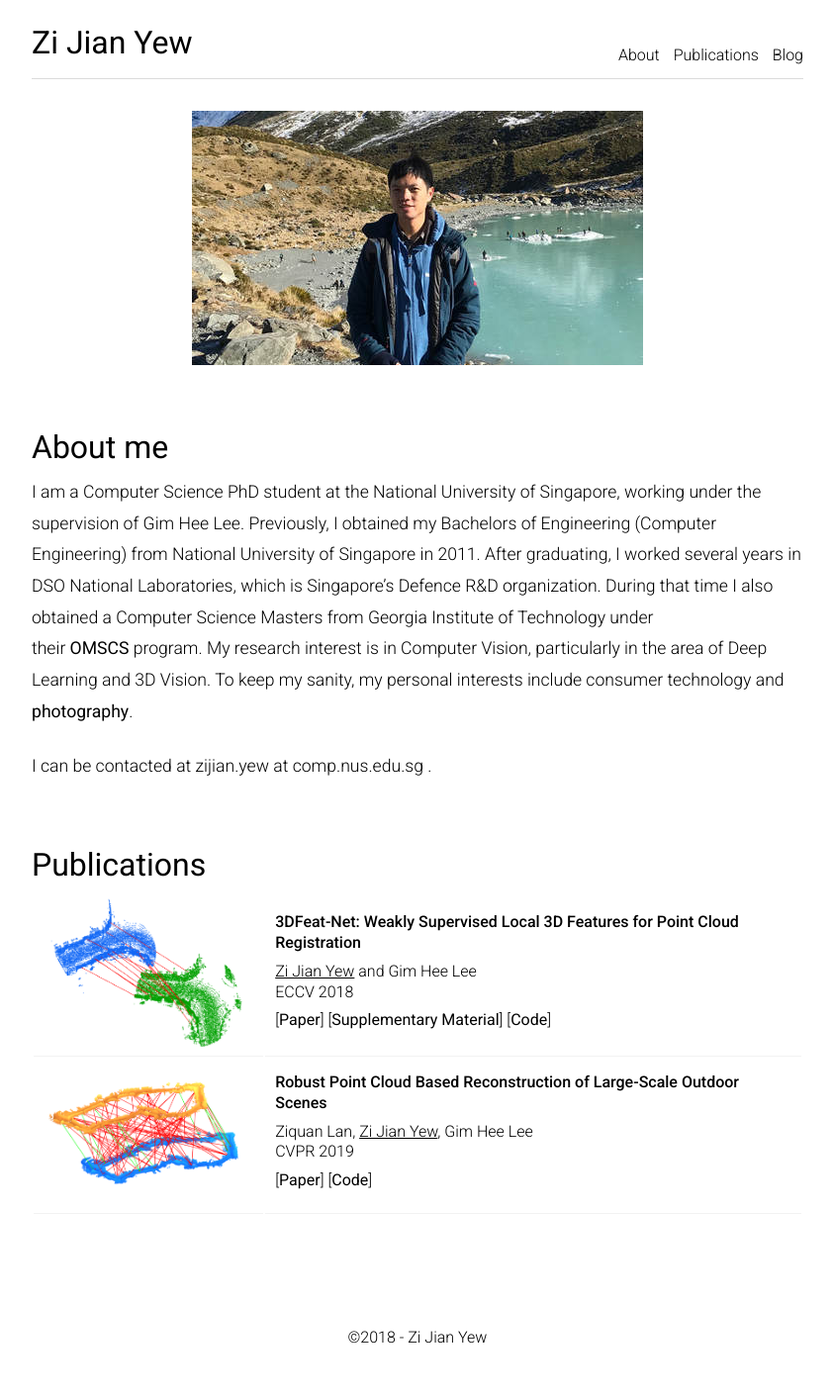
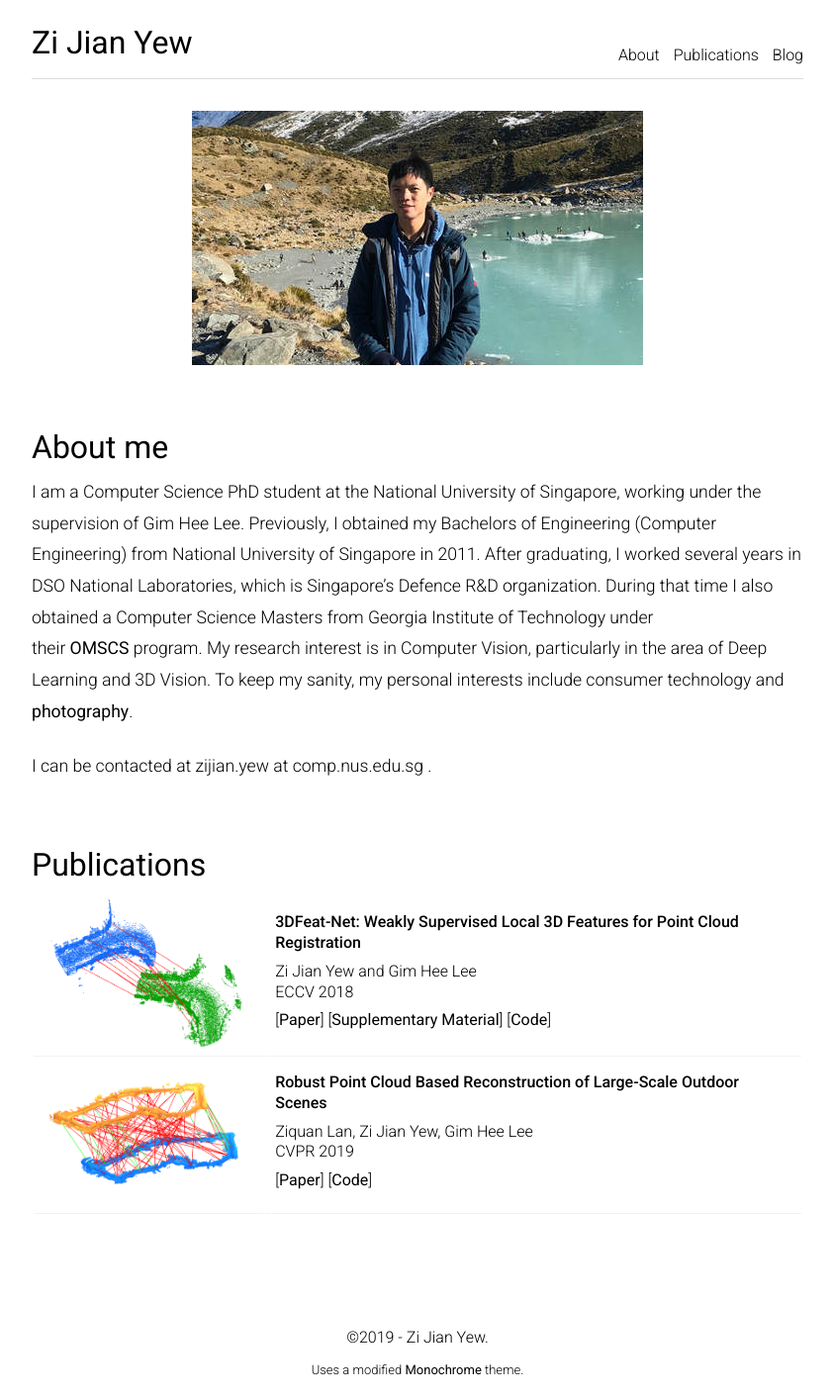
Before and after one commit to yewzijian/yewzijian.github.io, a Jekyll site: the page built from index.md, in a window 1280 px wide. Shown: the whole page at 99% size, without its empty margins (218-1060 px from the left). Built offline with Jekyll 4.4.1, drawn with Linux system fonts in a browser that asks for light colours; before the commit the page ends 1379 px from its top, so only the background shows below that.

Commit message:
Edited acknowledgement to theme used

```diff
--- a/_includes/footer.html
+++ b/_includes/footer.html
@@ -1 +1,6 @@
-<footer><span>&#169;2018 - Zi Jian Yew</span></footer>
+<footer>
+	<span>
+		&#169;2019 - Zi Jian Yew.<br>
+		<font size="-1">Uses a modified <a href="https://github.com/dyutibarma/monochrome">Monochrome</a> theme.</font>
+	</span>
+</footer>
--- a/index.md
+++ b/index.md
@@ -9,7 +9,6 @@ title: Home
 I am a Computer Science PhD student at the National University of Singapore, working under the supervision of Gim Hee Lee.  Previously, I obtained my Bachelors of Engineering (Computer Engineering) from National University of Singapore in 2011. After graduating, I worked several years in DSO National Laboratories, which is Singapore's Defence R&D organization. During that time I also obtained a Computer Science Masters from Georgia Institute of Technology under their [OMSCS](http://www.omscs.gatech.edu) program.  My research interest is in Computer Vision, particularly in the area of Deep Learning and 3D Vision. To keep my sanity, my personal interests include consumer technology and [photography](photography).
 
 <p>I can be contacted at zijian.yew at comp.nus.edu.sg .</p>
-
 ## Publications {#publications}
 <table>
 	<tr>
@@ -21,7 +20,7 @@ I am a Computer Science PhD student at the National University of Singapore, wor
 				3DFeat-Net: Weakly Supervised Local 3D Features for Point Cloud Registration
 			</div>
 			<div class="pub-details">
-				<u>Zi Jian Yew</u> and Gim Hee Lee<br/>
+				Zi Jian Yew and Gim Hee Lee<br/>
 				ECCV 2018
 			</div>
 			<div class="pub-details">
@@ -40,7 +39,7 @@ I am a Computer Science PhD student at the National University of Singapore, wor
 				Robust Point Cloud Based Reconstruction of Large-Scale Outdoor Scenes
 			</div>
 			<div class="pub-details">
-				Ziquan Lan, <u>Zi Jian Yew</u>, Gim Hee Lee<br/>
+				Ziquan Lan, Zi Jian Yew, Gim Hee Lee<br/>
 				CVPR 2019
 			</div>
 			<div class="pub-details">
```
